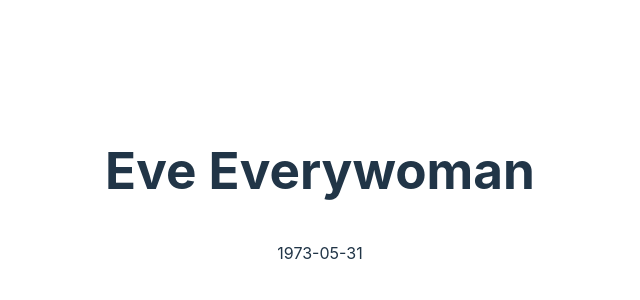
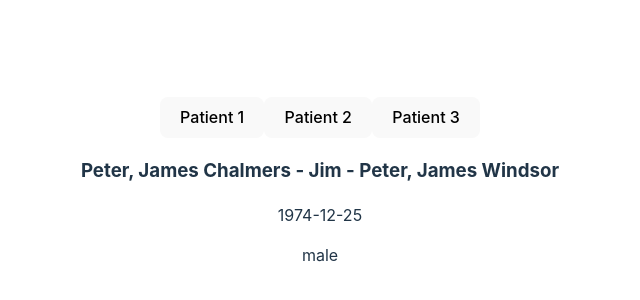
Before and after one commit to willemverbuyst/fhir-patient, a React (Vite) app: page / in a window 1280 px wide. Shown: the part 210-510 px from the top of the page, without its empty margins (320-960 px from the left). Built offline with nearby package versions, Linux system fonts and the light colour scheme.

Commit message:
Display names for different patients

```diff
--- /dev/null
+++ b/examples/patient_1.json
@@ -0,0 +1,151 @@
+{
+  "resourceType": "Patient",
+  "id": "example",
+  "text": {
+    "status": "generated",
+    "div": "<div xmlns=\"http://www.w3.org/1999/xhtml\">\n\t\t\t<table>\n\t\t\t\t<tbody>\n\t\t\t\t\t<tr>\n\t\t\t\t\t\t<td>Name</td>\n\t\t\t\t\t\t<td>Peter James \n              <b>Chalmers</b> (&quot;Jim&quot;)\n            </td>\n\t\t\t\t\t</tr>\n\t\t\t\t\t<tr>\n\t\t\t\t\t\t<td>Address</td>\n\t\t\t\t\t\t<td>534 Erewhon, Pleasantville, Vic, 3999</td>\n\t\t\t\t\t</tr>\n\t\t\t\t\t<tr>\n\t\t\t\t\t\t<td>Contacts</td>\n\t\t\t\t\t\t<td>Home: unknown. Work: (03) 5555 6473</td>\n\t\t\t\t\t</tr>\n\t\t\t\t\t<tr>\n\t\t\t\t\t\t<td>Id</td>\n\t\t\t\t\t\t<td>MRN: 12345 (Acme Healthcare)</td>\n\t\t\t\t\t</tr>\n\t\t\t\t</tbody>\n\t\t\t</table>\n\t\t</div>"
+  },
+  "identifier": [
+    {
+      "use": "usual",
+      "type": {
+        "coding": [
+          {
+            "system": "http://terminology.hl7.org/CodeSystem/v2-0203",
+            "code": "MR"
+          }
+        ]
+      },
+      "system": "urn:oid:1.2.36.146.595.217.0.1",
+      "value": "12345",
+      "period": {
+        "start": "2001-05-06"
+      },
+      "assigner": {
+        "display": "Acme Healthcare"
+      }
+    }
+  ],
+  "active": true,
+  "name": [
+    {
+      "use": "official",
+      "family": "Chalmers",
+      "given": ["Peter", "James"]
+    },
+    {
+      "use": "usual",
+      "given": ["Jim"]
+    },
+    {
+      "use": "maiden",
+      "family": "Windsor",
+      "given": ["Peter", "James"],
+      "period": {
+        "end": "2002"
+      }
+    }
+  ],
+  "telecom": [
+    {
+      "use": "home"
+    },
+    {
+      "system": "phone",
+      "value": "(03) 5555 6473",
+      "use": "work",
+      "rank": 1
+    },
+    {
+      "system": "phone",
+      "value": "(03) 3410 5613",
+      "use": "mobile",
+      "rank": 2
+    },
+    {
+      "system": "phone",
+      "value": "(03) 5555 8834",
+      "use": "old",
+      "period": {
+        "end": "2014"
+      }
+    }
+  ],
+  "gender": "male",
+  "birthDate": "1974-12-25",
+  "_birthDate": {
+    "extension": [
+      {
+        "url": "http://hl7.org/fhir/StructureDefinition/patient-birthTime",
+        "valueDateTime": "1974-12-25T14:35:45-05:00"
+      }
+    ]
+  },
+  "deceasedBoolean": false,
+  "address": [
+    {
+      "use": "home",
+      "type": "both",
+      "text": "534 Erewhon St PeasantVille, Rainbow, Vic  3999",
+      "line": ["534 Erewhon St"],
+      "city": "PleasantVille",
+      "district": "Rainbow",
+      "state": "Vic",
+      "postalCode": "3999",
+      "period": {
+        "start": "1974-12-25"
+      }
+    }
+  ],
+  "contact": [
+    {
+      "relationship": [
+        {
+          "coding": [
+            {
+              "system": "http://terminology.hl7.org/CodeSystem/v2-0131",
+              "code": "N"
+            }
+          ]
+        }
+      ],
+      "name": {
+        "family": "du Marché",
+        "_family": {
+          "extension": [
+            {
+              "url": "http://hl7.org/fhir/StructureDefinition/humanname-own-prefix",
+              "valueString": "VV"
+            }
+          ]
+        },
+        "given": ["Bénédicte"]
+      },
+      "telecom": [
+        {
+          "system": "phone",
+          "value": "+33 (237) 998327"
+        }
+      ],
+      "address": {
+        "use": "home",
+        "type": "both",
+        "line": ["534 Erewhon St"],
+        "city": "PleasantVille",
+        "district": "Rainbow",
+        "state": "Vic",
+        "postalCode": "3999",
+        "period": {
+          "start": "1974-12-25"
+        }
+      },
+      "gender": "female",
+      "period": {
+        "start": "2012"
+      }
+    }
+  ],
+  "managingOrganization": {
+    "reference": "Organization/1"
+  }
+}
--- /dev/null
+++ b/examples/patient_3.json
@@ -0,0 +1,52 @@
+{
+  "resourceType": "Patient",
+  "id": "glossy",
+  "meta": {
+    "lastUpdated": "2014-11-13T11:41:00+11:00"
+  },
+  "text": {
+    "status": "generated",
+    "div": "<div xmlns=\"http://www.w3.org/1999/xhtml\">\n      <p>Henry Levin the 7th</p>\n      <p>MRN: 123456. Male, 24-Sept 1932</p>\n    </div>"
+  },
+  "extension": [
+    {
+      "url": "http://example.org/StructureDefinition/trials",
+      "valueCode": "renal"
+    }
+  ],
+  "identifier": [
+    {
+      "use": "usual",
+      "type": {
+        "coding": [
+          {
+            "system": "http://terminology.hl7.org/CodeSystem/v2-0203",
+            "code": "MR"
+          }
+        ]
+      },
+      "system": "http://www.goodhealth.org/identifiers/mrn",
+      "value": "123456"
+    }
+  ],
+  "active": true,
+  "name": [
+    {
+      "family": "Levin",
+      "given": ["Henry"],
+      "suffix": ["The 7th"]
+    }
+  ],
+  "gender": "male",
+  "birthDate": "1932-09-24",
+  "generalPractitioner": [
+    {
+      "reference": "Practitioner/example",
+      "display": "Dr Adam Careful"
+    }
+  ],
+  "managingOrganization": {
+    "reference": "Organization/2",
+    "display": "Good Health Clinic"
+  }
+}
--- a/src/App.tsx
+++ b/src/App.tsx
@@ -1,18 +1,28 @@
 import { Patient } from "fhir/r4";
-import patientJson from "../patient.json";
+import { useState } from "react";
+import patient_1 from "../examples/patient_1.json";
+import patient_2 from "../examples/patient_2.json";
+import patient_3 from "../examples/patient_3.json";
 import "./App.css";
+import { formatName } from "./utils/name";
 
 function App() {
-  const patient = patientJson as Patient;
+  const patient1 = patient_1 as Patient;
+  const patient2 = patient_2 as Patient;
+  const patient3 = patient_3 as Patient;
+
+  const [patient, setPatient] = useState<Patient>(patient1);
 
   return (
     <section>
-      <h1>
-        {patient.name
-          ?.map((i) => i.given?.join(", ") + " " + i.family)
-          .join(", ")}
-      </h1>
+      <div>
+        <button onClick={() => setPatient(patient1)}>Patient 1</button>
+        <button onClick={() => setPatient(patient2)}>Patient 2</button>
+        <button onClick={() => setPatient(patient3)}>Patient 3</button>
+      </div>
+      <h3>{formatName(patient.name)}</h3>
       <p>{patient.birthDate}</p>
+      <p>{patient.gender}</p>
     </section>
   );
 }
--- /dev/null
+++ b/src/utils/name.ts
@@ -0,0 +1,20 @@
+import { HumanName } from "fhir/r4";
+
+export function formatName(name: HumanName[] | undefined) {
+  if (!name) {
+    return "";
+  }
+
+  const formatedName = name
+    .map((i) => {
+      const { given = [], family, suffix } = i;
+
+      const givenNames = given?.join(", ");
+      const suffices = suffix?.join(", ");
+
+      return [givenNames, family, suffices].join(" ");
+    })
+    .join(" - ");
+
+  return formatedName;
+}
```
Also changed, not shown: examples/patient_2.json (renamed from patient.json).
